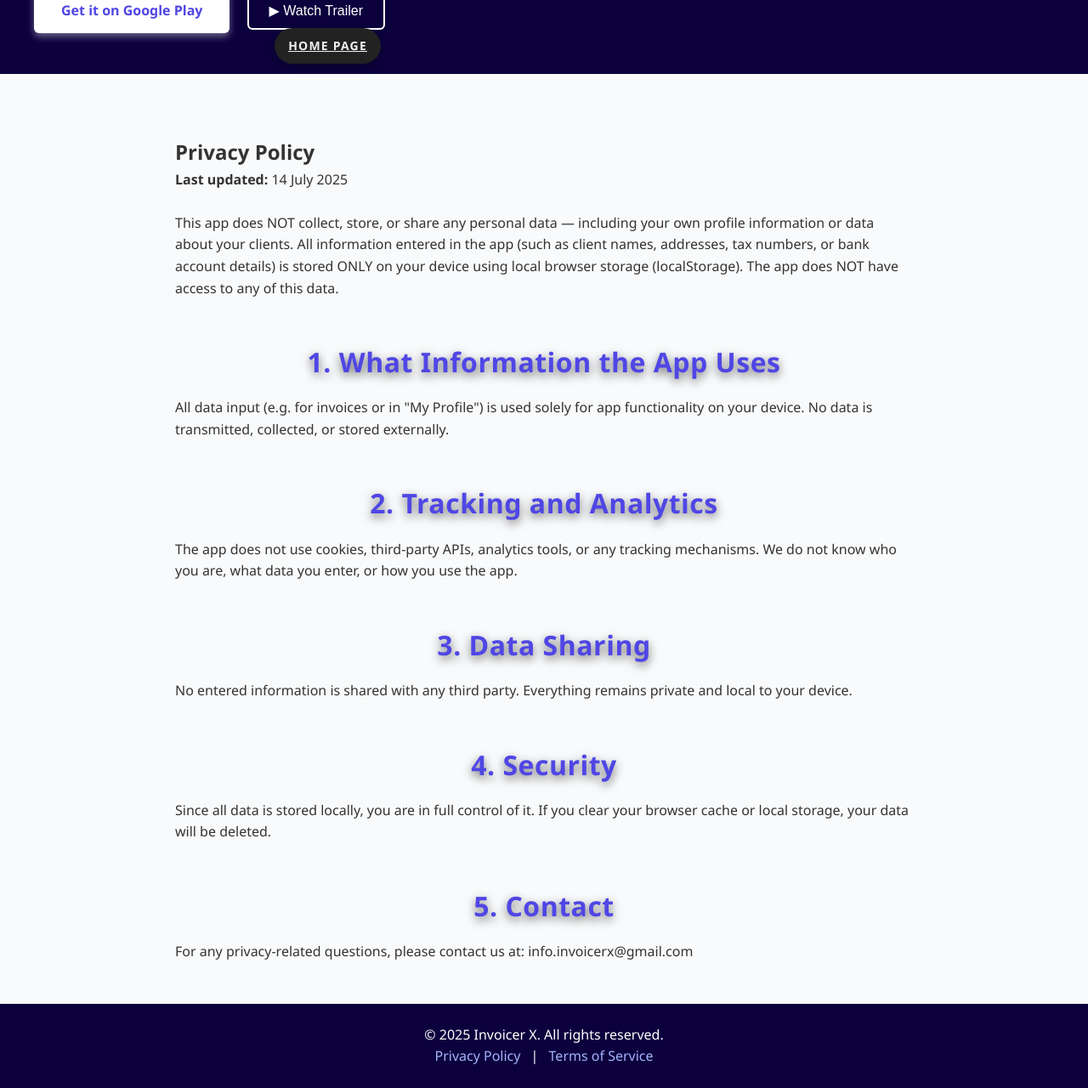
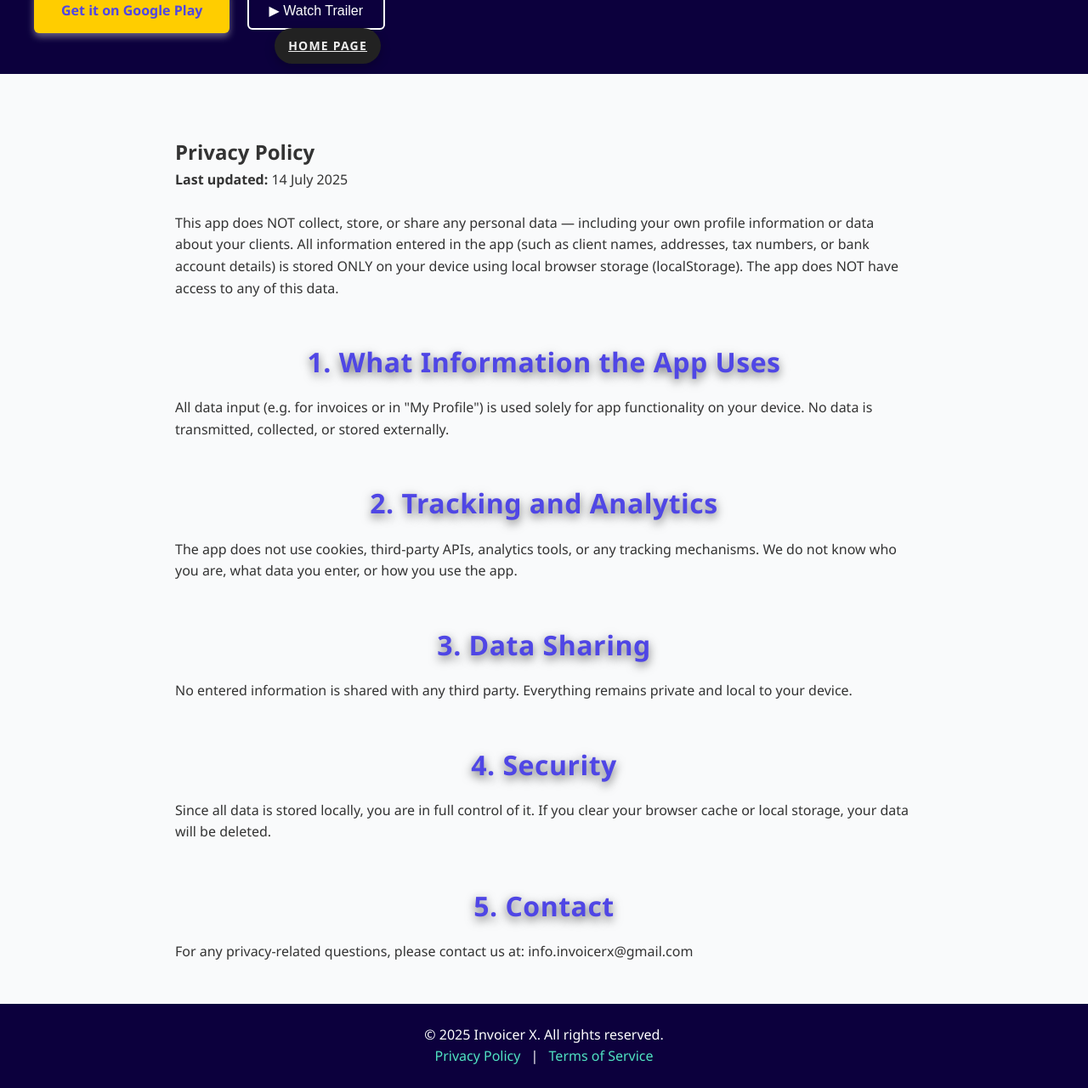
Before and after one commit to InvoicerX/InvoicerX-app-website, a plain HTML site: page privacypolicy.html in a window 1280 px wide. Shown: the part 457-1737 px from the top of the page at 85% size. Drawn offline with Linux system fonts and the light colour scheme.

Commit message:
Add files via upload

```diff
--- a/styles.css
+++ b/styles.css
@@ -19,6 +19,7 @@ body {
   color: #333;
   line-height: 1.6;
 }
+
 
 
 
@@ -50,7 +51,7 @@ header {
 }
 .btn-download {
   display: inline-block;
-  background: white;
+  background: #ffcd00;
   color: #4f46e5;
   font-weight: 700;
   padding: 0.8rem 2rem;
@@ -381,7 +382,7 @@ footer {
   margin-top: 3rem;
 }
 footer a {
-  color: #a5b4fc;
+  color: #50e3c2;
   text-decoration: none;
   margin: 0 0.5rem;
 }
```
